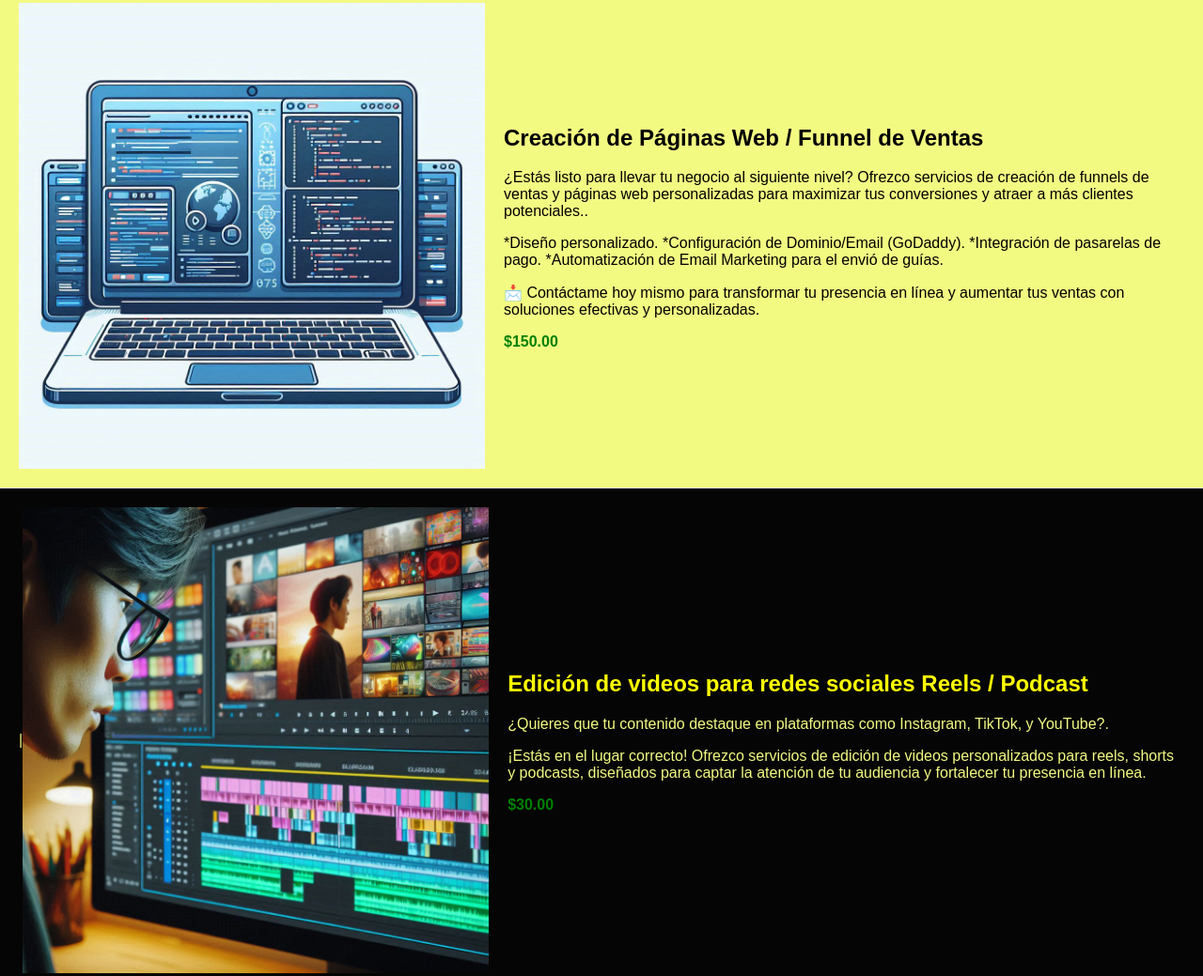
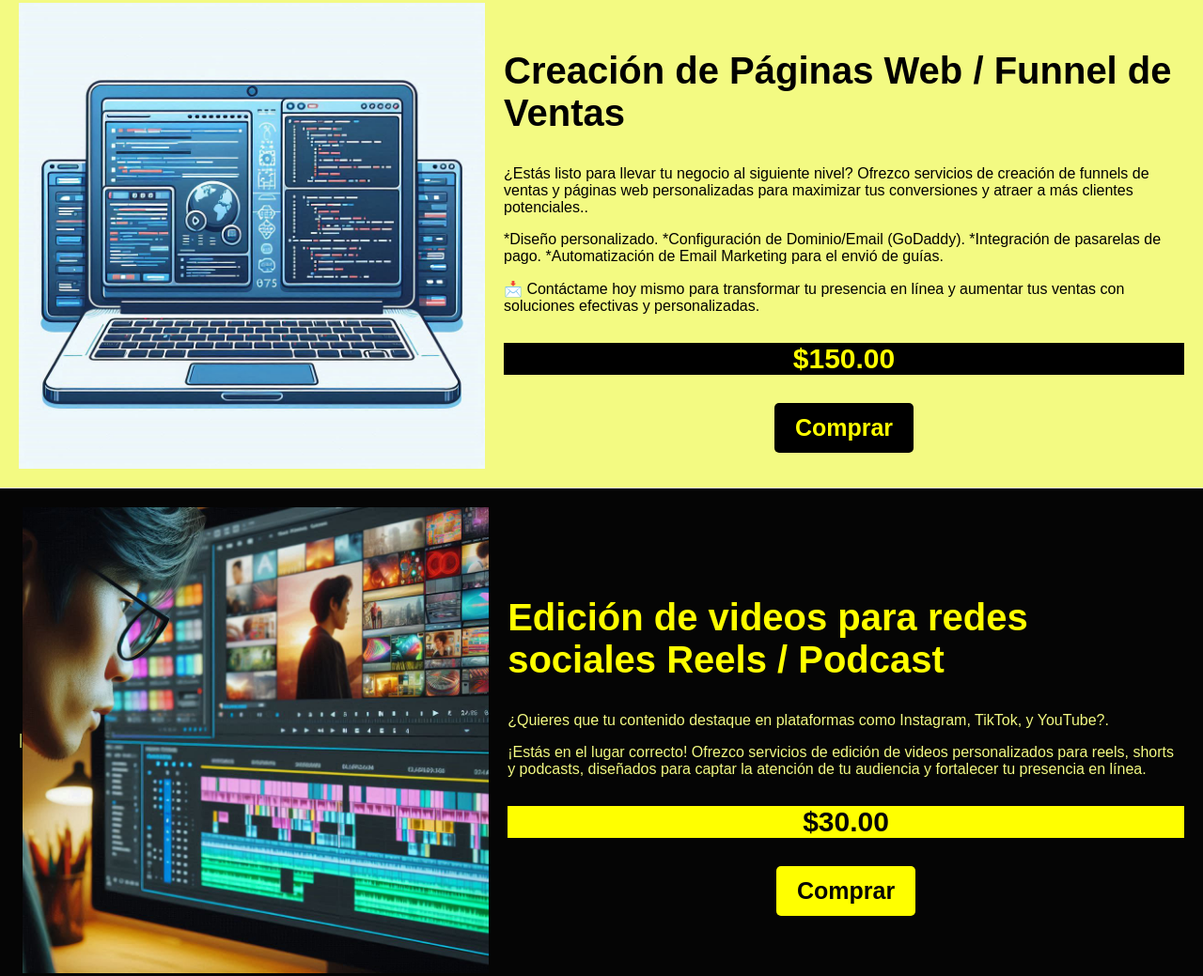
Before and after one commit to HenryAlonzoDV/henry-marketing, a plain HTML site: page index.html in a window 1280 px wide. Shown: the part 981-2020 px from the top of the page at 94% size. Drawn offline with Linux system fonts and the light colour scheme.

Commit message:
botones y enlaces

```diff
--- a/index.html
+++ b/index.html
@@ -35,6 +35,10 @@
           aumentar tus ventas con soluciones efectivas y personalizadas.
         </p>
         <p class="price">$150.00</p>
+        <div class="content-button">
+          <a href="https://henryalonzo-marketing.systeme.io/pago_web" target="_blank"><button class="product-button">Comprar</button></a>
+        </div>
+
       </div>
     </div>
 
@@ -52,8 +56,10 @@
           personalizados para reels, shorts y podcasts, diseñados para captar la
           atención de tu audiencia y fortalecer tu presencia en línea.
         </p>
-
-        <p class="price">$30.00</p>
+        <p id="product2" class="price">$30.00</p>
+        <div class="content-button">
+          <a href="https://henryalonzo-marketing.systeme.io/pago_videos" target="_blank"><button id="product2" class="product-button">Comprar</button></a>
+        </div>
       </div>
     </div>
 
@@ -71,7 +77,11 @@
           Amazon.
         </p>
         <p class="price">$55.00</p>
+        <div class="content-button">
+          <a href="https://henryalonzo-marketing.systeme.io/pago_amazon" target="_blank"><button class="product-button">Comprar</button></a>
+        </div>
       </div>
+
     </div>
 
   </body>
--- a/style.css
+++ b/style.css
@@ -4,6 +4,11 @@ body {
     margin: 0;
     padding: 0;
 }
+
+h2 {
+    font-size: 40px;
+}
+
 .full-width-img {
     width: 100%;
     height: auto;
@@ -35,7 +40,34 @@ body {
     color: yellow; /* Cambia esto por el color que desees (rojo en este caso) */
 }
 
+#product2 {
+    background-color: yellow;
+    color: #050505;
+}
+
 .price {
     font-weight: bold;
-    color: #008000;
+    font-size: 30px;
+    background-color: black;
+    text-align: center;
+    color: yellow;
 }
+
+.content-button {
+    display: flex;
+    justify-content: center;
+}
+
+.product-button {
+    padding: 12px 22px;
+    background-color: rgb(0, 0, 0); /* Azul */
+    color: yellow; /* Texto blanco */
+    border: none;
+    border-radius: 5px;
+    cursor: pointer;
+    font-size: 25px;
+    font-weight: bold;
+}
+.product-button:hover {
+    background-color: #065980; /* Color más oscuro al pasar el cursor */
+}
```
